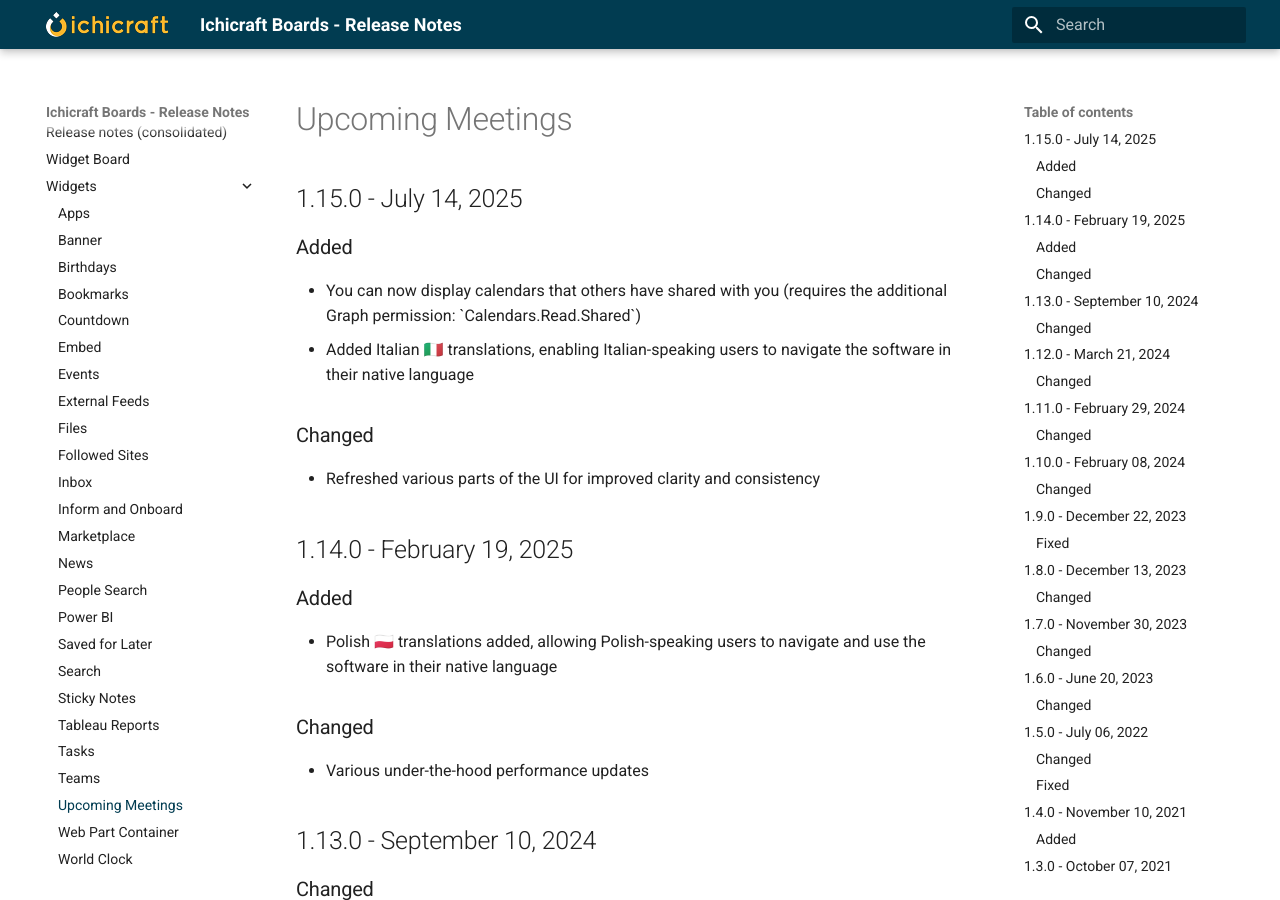
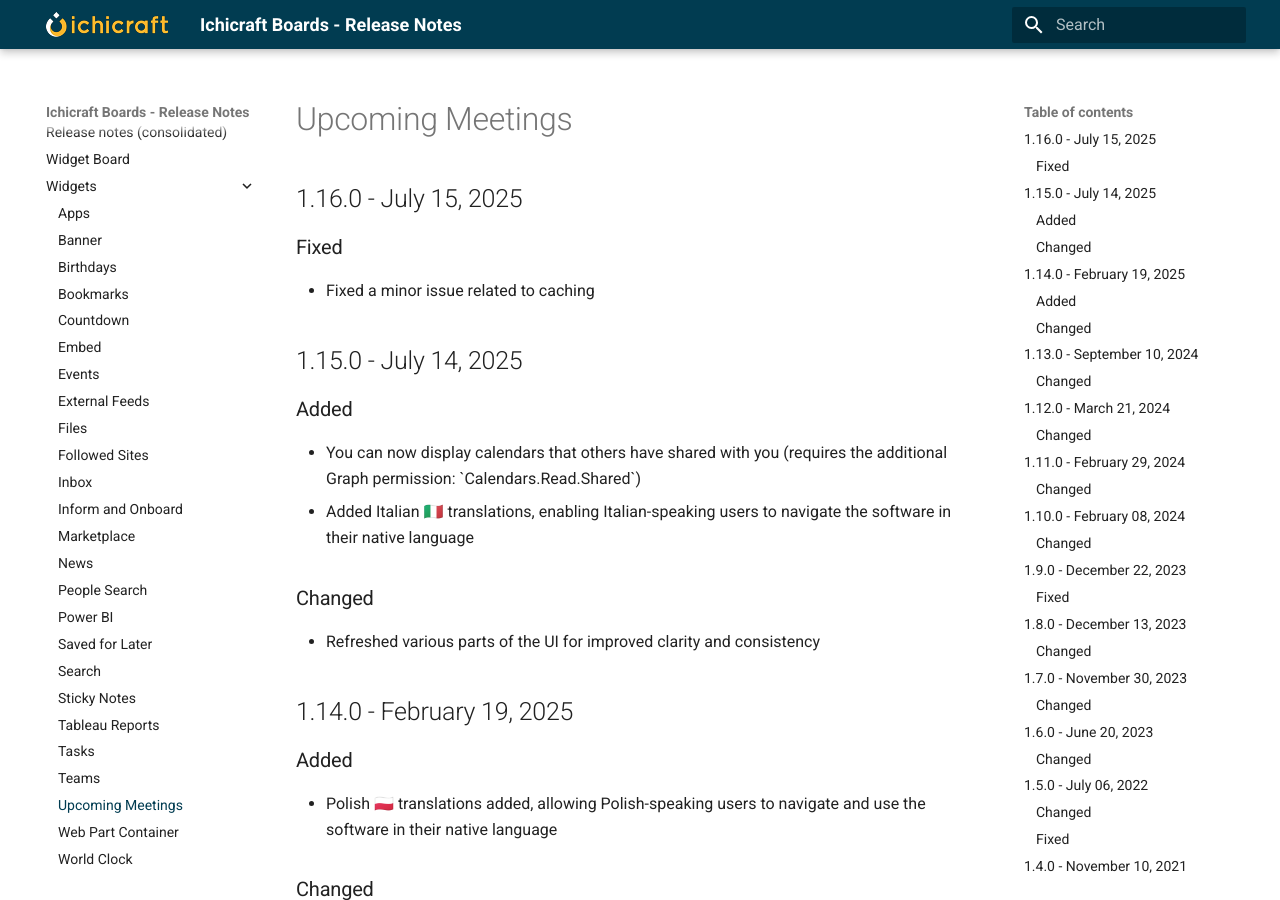
Before and after one commit to ichicraft/widgets-docs, an MkDocs documentation site: the page built from docs/Widgets/Upcoming Meetings.md, in a window 1280 px wide and 900 px high. Built offline with MkDocs 1.6.1 and Material for MkDocs 9.7.7, drawn with Linux system fonts in a browser that asks for light colours.

```diff
--- a/docs/Widgets/Upcoming Meetings.md
+++ b/docs/Widgets/Upcoming Meetings.md
@@ -1,3 +1,8 @@
+## 1.16.0 - July 15, 2025
+
+### Fixed
+- Fixed a minor issue related to caching
+
 ## 1.15.0 - July 14, 2025
 
 ### Added
```
Also changed, not shown: docs/Release-notes-(consolidated).md (+5 -0 lines).
